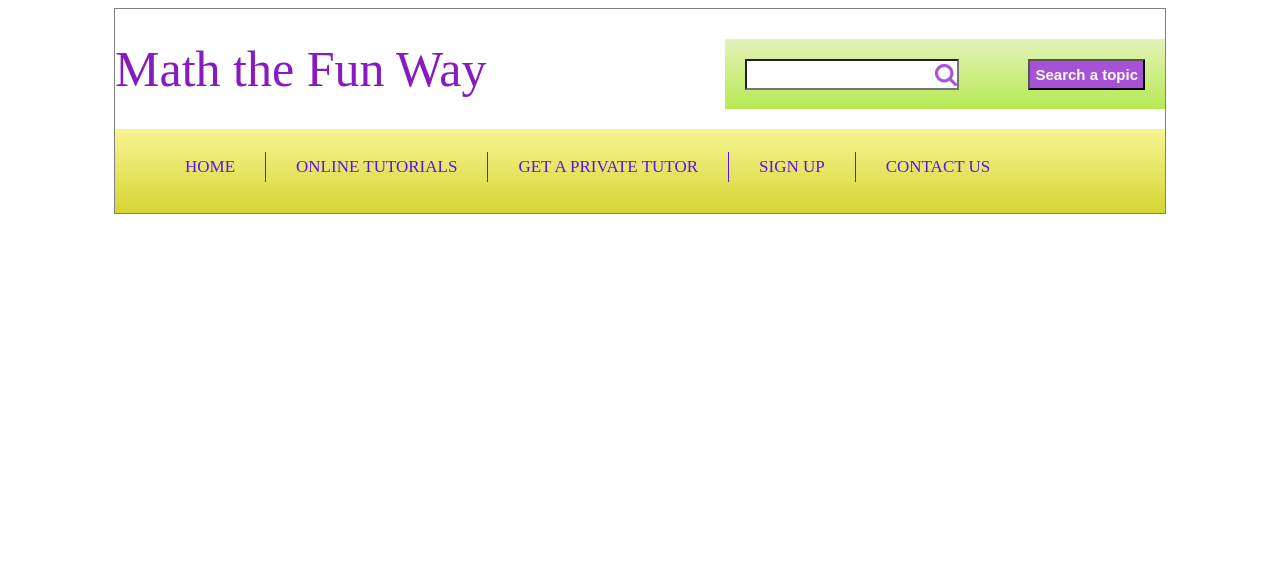
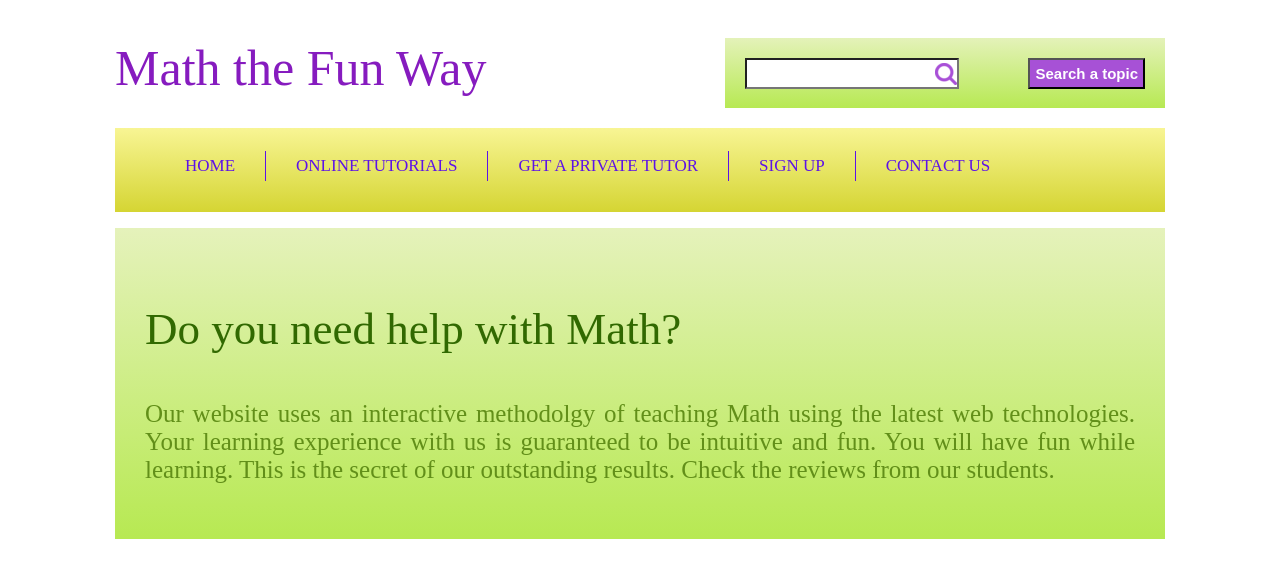
Before and after one commit to dt1993/Math-Tutorial, a plain HTML site: page index.html in a window 1280 px wide. Drawn offline with Linux system fonts and the light colour scheme.

Commit message:
update intro

```diff
--- a/assets/style.css
+++ b/assets/style.css
@@ -1,6 +1,6 @@
 #container {
     width: 1050px;
-    border: 1px solid grey;
+    /* border: 1px solid grey; */
     margin: 0 auto;
 }
 
@@ -90,3 +90,21 @@ ul{
     font-weight: bold;
     color: #B314DB;
 }
+
+#introduction {
+    background: linear-gradient(#E5F2BB, #B7E952);
+    padding: 30px;
+    margin: 16px 0;
+}
+
+#introduction h3 {
+    font-size: 45px;
+    color: #316901;
+    font-weight: normal;
+}
+
+#introduction p {
+    font-size: 25px;
+    color: #628F19;
+    text-align: justify;
+}
--- a/index.html
+++ b/index.html
@@ -32,6 +32,10 @@
                 <li><a href="#">Contact us</a></li>
             </ul>
         </div>
+        <div id="introduction">
+            <h3>Do you need help with Math?</h3>
+            <p>Our website uses an interactive methodolgy of teaching Math using the latest web technologies. Your learning experience with us is guaranteed to be intuitive and fun. You will have fun while learning. This is the secret of our outstanding results. Check the reviews from our students.</p>
+        </div>
      </div>
 
 </body>
```
